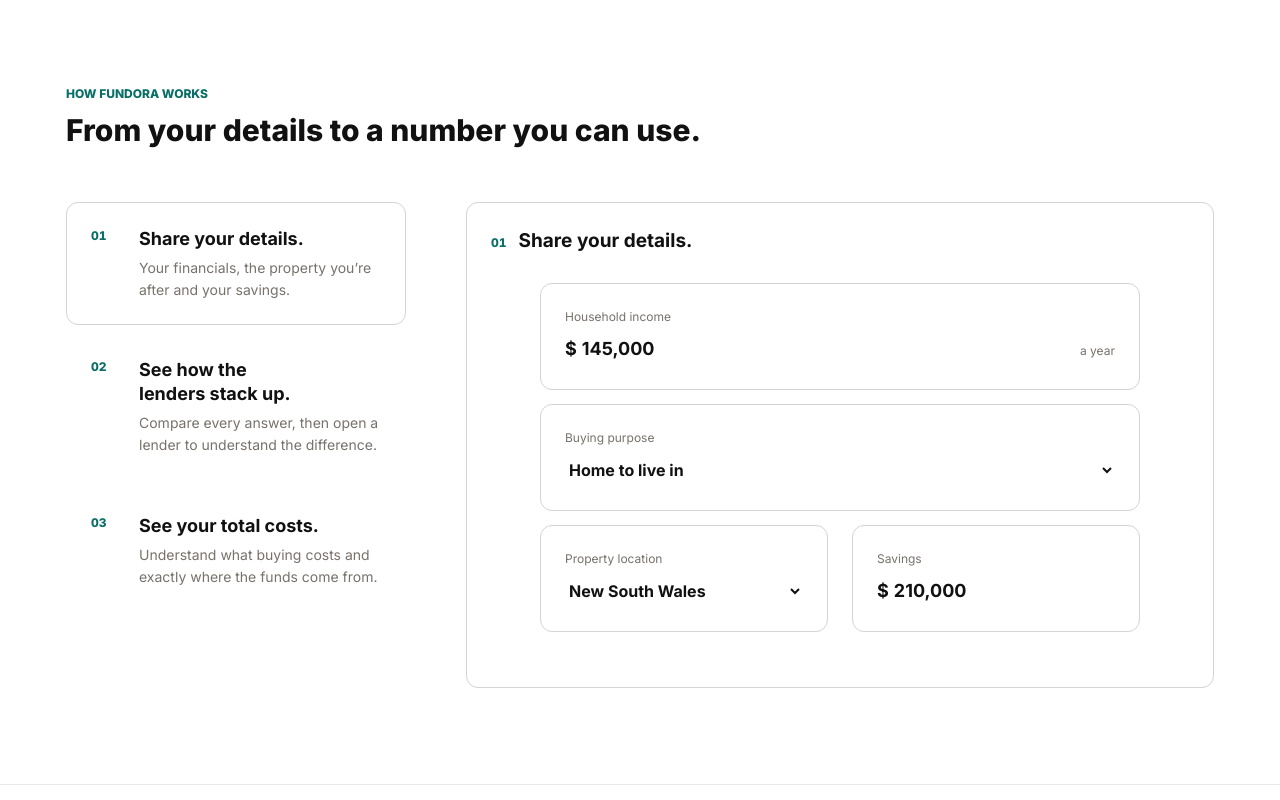
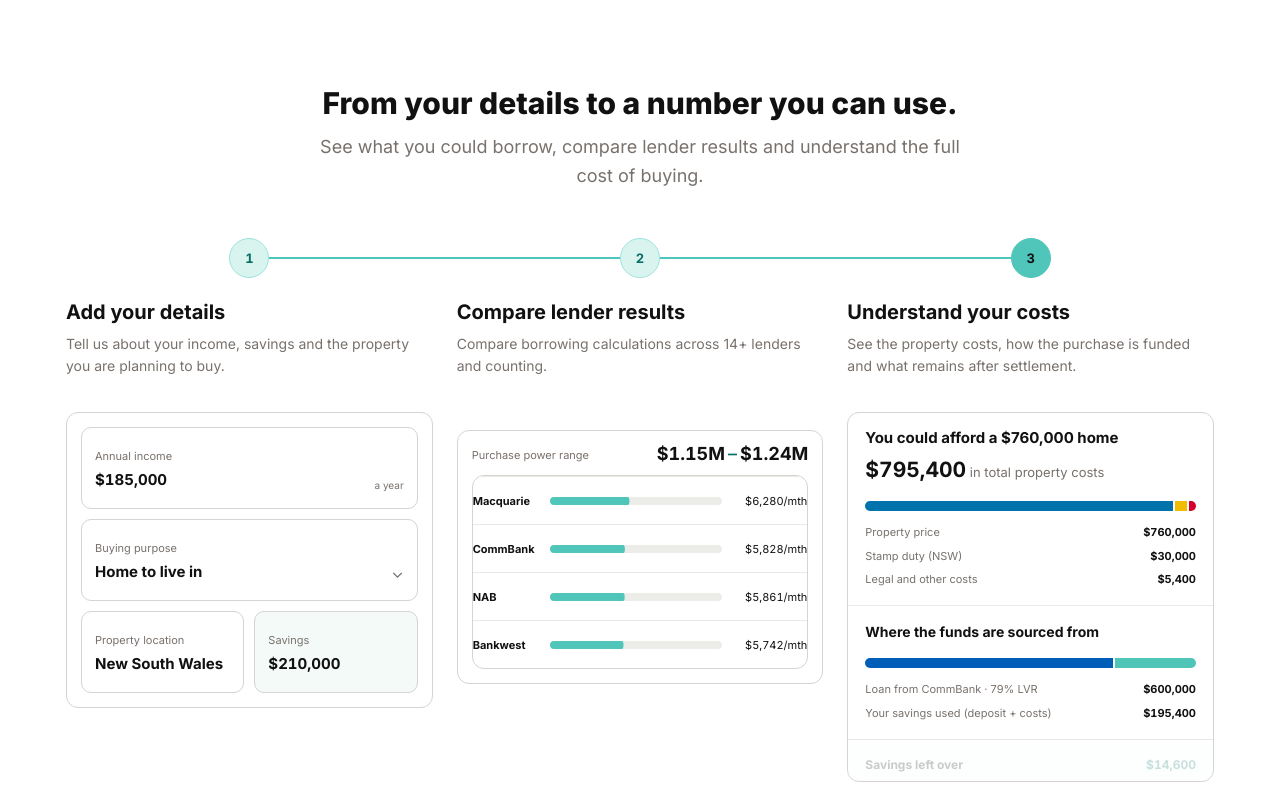
Before and after one commit to grosstoad/fi-design-ideas, a React (Vite) app: page /landing-b in a window 1280 px wide. Shown: the part 1120-1920 px from the top of the page. Built offline with nearby package versions, Linux system fonts and the light colour scheme; a web font is replaced by a local one.

Commit message:
Rebuild landing B walkthrough

```diff
--- a/src/landing-b.css
+++ b/src/landing-b.css
@@ -927,6 +927,308 @@
   text-align: right;
 }
 
+/* Connected three-step walkthrough */
+
+.lpb-how .lpb-section-intro {
+  max-width: 760px;
+  margin-inline: auto;
+  text-align: center;
+}
+
+.lpb-how .lpb-section-intro > p {
+  max-width: 680px;
+  margin: 12px auto 0 !important;
+  color: var(--lpb-muted);
+  font-size: 18px;
+  line-height: 1.6;
+}
+
+.lpb-connected-steps {
+  --lpb-step-progress: 0;
+  position: relative;
+  display: grid;
+  grid-template-columns: repeat(3, minmax(0, 1fr));
+  gap: 24px;
+  margin-top: 48px !important;
+  list-style: none;
+}
+
+.lpb-connected-steps::before,
+.lpb-connected-steps::after {
+  position: absolute;
+  top: 19px;
+  right: 16.666%;
+  left: 16.666%;
+  height: 2px;
+  content: "";
+}
+
+.lpb-connected-steps::before {
+  background: #d6d3d1;
+}
+
+.lpb-connected-steps::after {
+  background: var(--lpb-teal);
+  transform: scaleX(var(--lpb-step-progress));
+  transform-origin: left center;
+  transition: transform 700ms var(--ease-in-out);
+}
+
+.lpb-connected-steps > li {
+  position: relative;
+  min-width: 0;
+}
+
+.lpb-step-marker {
+  position: relative;
+  z-index: 1;
+  display: grid;
+  width: 40px;
+  height: 40px;
+  margin-inline: auto;
+  border: 1px solid #d6d3d1;
+  border-radius: 50%;
+  place-items: center;
+  background: #ffffff;
+  color: var(--lpb-muted);
+  font-size: 13px;
+  font-weight: 700;
+  transition: background-color 220ms var(--ease-out), border-color 220ms var(--ease-out), color 220ms var(--ease-out);
+}
+
+.lpb-connected-steps > li.is-active .lpb-step-marker {
+  border-color: var(--lpb-teal);
+  background: var(--lpb-teal);
+  color: var(--lpb-ink);
+}
+
+.lpb-connected-steps > li.is-complete .lpb-step-marker {
+  border-color: #99e5dc;
+  background: var(--lpb-teal-light);
+  color: var(--lpb-teal-dark);
+}
+
+.lpb-step-column {
+  margin-top: 22px;
+}
+
+.lpb-step-copy {
+  min-height: 112px;
+  text-align: left;
+}
+
+.lpb-step-copy h3 {
+  font-size: 20px;
+  line-height: 1.25;
+}
+
+.lpb-step-copy p {
+  margin-top: 8px !important;
+  color: var(--lpb-muted);
+  font-size: 14px;
+  line-height: 1.55;
+}
+
+.lpb-step-visual {
+  min-height: 350px;
+}
+
+.lpb-input-preview {
+  display: grid;
+  grid-template-columns: repeat(2, minmax(0, 1fr));
+  gap: 10px;
+  padding: 14px;
+  border: 1px solid var(--lpb-line);
+  border-radius: var(--lpb-radius);
+  background: #ffffff;
+}
+
+.lpb-preview-field {
+  position: relative;
+  display: grid;
+  min-height: 82px;
+  align-content: center;
+  gap: 7px;
+  padding: 13px;
+  border: 1px solid var(--lpb-line);
+  border-radius: 10px;
+  background: #ffffff;
+  transition: border-color 180ms var(--ease-out), box-shadow 180ms var(--ease-out), background-color 180ms var(--ease-out);
+}
+
+.lpb-preview-field--wide {
+  grid-column: 1 / -1;
+}
+
+.lpb-preview-field > span:first-child {
+  color: var(--lpb-muted);
+  font-size: 11px;
+}
+
+.lpb-preview-field strong {
+  overflow: hidden;
+  font-size: 15px;
+  line-height: 1.2;
+  text-overflow: ellipsis;
+  white-space: nowrap;
+}
+
+.lpb-preview-field small {
+  position: absolute;
+  right: 13px;
+  bottom: 15px;
+  color: var(--lpb-muted);
+  font-size: 10px;
+}
+
+.lpb-preview-field.is-focused {
+  border-color: var(--lpb-teal);
+  box-shadow: 0 0 0 3px var(--lpb-teal-light);
+}
+
+.lpb-preview-field.is-updated {
+  background: #f4faf8;
+}
+
+.lpb-preview-chevron {
+  position: absolute;
+  right: 13px;
+  bottom: 16px;
+  color: var(--lpb-muted);
+}
+
+.lpb-preview-option {
+  position: absolute;
+  z-index: 3;
+  top: calc(100% + 5px);
+  right: -1px;
+  left: -1px;
+  padding: 12px 13px;
+  border: 1px solid var(--lpb-line);
+  border-radius: 10px;
+  background: #ffffff;
+  color: var(--lpb-ink) !important;
+  font-size: 13px !important;
+  font-weight: 650;
+  box-shadow: 0 10px 24px rgb(17 17 17 / 8%);
+  animation: lpb-preview-option 200ms var(--ease-out) both;
+}
+
+@keyframes lpb-preview-option {
+  from { opacity: 0; transform: translateY(-4px); }
+  to { opacity: 1; transform: translateY(0); }
+}
+
+.lpb-mini-comparison {
+  display: block;
+  overflow: hidden;
+  padding: 14px;
+  border: 1px solid var(--lpb-line);
+  border-radius: var(--lpb-radius);
+  background: #ffffff;
+  opacity: 0.42;
+  transition: opacity 320ms var(--ease-out);
+}
+
+.lpb-mini-comparison.is-revealed {
+  opacity: 1;
+}
+
+.lpb-mini-head {
+  display: flex;
+  align-items: flex-end;
+  justify-content: space-between;
+  gap: 10px;
+  padding-bottom: 12px;
+}
+
+.lpb-mini-head > span {
+  color: var(--lpb-muted);
+  font-size: 11px;
+}
+
+.lpb-mini-head strong {
+  font-size: 18px;
+  line-height: 1;
+  white-space: nowrap;
+}
+
+.lpb-mini-head i {
+  margin-inline: 3px;
+  color: var(--lpb-teal-dark);
+  font-style: normal;
+  font-weight: 500;
+}
+
+.lpb-mini-list {
+  transition: transform 360ms var(--ease-in-out);
+}
+
+.lpb-mini-list.is-scrolling {
+  transform: translateY(-7px);
+}
+
+.lpb-mini-row {
+  display: grid;
+  grid-template-columns: 70px minmax(38px, 1fr) 78px;
+  gap: 7px;
+  min-height: 48px;
+  align-items: center;
+  border-top: 1px solid var(--lpb-line-soft);
+  font-size: 11px;
+}
+
+.lpb-mini-row > strong {
+  overflow: hidden;
+  text-overflow: ellipsis;
+  white-space: nowrap;
+}
+
+.lpb-mini-row > span:last-child {
+  text-align: right;
+  white-space: nowrap;
+}
+
+.lpb-mini-bar {
+  height: 8px;
+  overflow: hidden;
+  border-radius: 999px;
+  background: #ecece8;
+}
+
+.lpb-mini-bar i {
+  display: block;
+  width: 100%;
+  height: 100%;
+  border-radius: inherit;
+  background: var(--lpb-teal);
+  transform: scaleX(0);
+  transform-origin: left center;
+  transition: transform 520ms var(--ease-out);
+}
+
+.lpb-mini-comparison.is-revealed .lpb-mini-bar i {
+  transform: scaleX(var(--lpb-mini-ratio));
+}
+
+[class*="lpb-funds-card--phase-"] .lpb-funds-costs,
+[class*="lpb-funds-card--phase-"] .lpb-funds-funding,
+[class*="lpb-funds-card--phase-"] .lpb-funds-verdict {
+  opacity: 0.22;
+  transform: translateY(5px);
+  transition: opacity 420ms var(--ease-out), transform 420ms var(--ease-out);
+}
+
+.lpb-funds-card--phase-6 .lpb-funds-costs,
+.lpb-funds-card--phase-7 .lpb-funds-costs,
+.lpb-funds-card--phase-8 .lpb-funds-costs,
+.lpb-funds-card--phase-7 .lpb-funds-funding,
+.lpb-funds-card--phase-8 .lpb-funds-funding,
+.lpb-funds-card--phase-8 .lpb-funds-verdict {
+  opacity: 1;
+  transform: translateY(0);
+}
+
 /* Funds */
 
 .lpb-funds-card {
@@ -1288,6 +1590,51 @@
     grid-template-columns: minmax(70px, 1fr) 62px;
   }
 
+  .lpb-connected-steps {
+    grid-template-columns: 1fr;
+    gap: 38px;
+    margin-top: 38px !important;
+  }
+
+  .lpb-connected-steps::before,
+  .lpb-connected-steps::after {
+    top: 20px;
+    right: auto;
+    bottom: 20px;
+    left: 19px;
+    width: 2px;
+    height: auto;
+  }
+
+  .lpb-connected-steps::after {
+    transform: scaleY(var(--lpb-step-progress));
+    transform-origin: center top;
+  }
+
+  .lpb-connected-steps > li {
+    display: grid;
+    grid-template-columns: 40px minmax(0, 1fr);
+    gap: 16px;
+    align-items: start;
+  }
+
+  .lpb-step-marker {
+    margin-inline: 0;
+  }
+
+  .lpb-step-column {
+    margin-top: 3px;
+  }
+
+  .lpb-step-copy {
+    min-height: 0;
+    margin-bottom: 18px;
+  }
+
+  .lpb-step-visual {
+    min-height: 0;
+  }
+
   .lpb-flow {
     grid-template-columns: 1fr;
     gap: 24px;
@@ -1396,6 +1743,22 @@
   .lpb-trust {
     margin-top: 12px !important;
     text-align: center;
+  }
+
+  .lpb-how .lpb-section-intro > p {
+    font-size: 16px;
+  }
+
+  .lpb-connected-steps {
+    gap: 34px;
+  }
+
+  .lpb-input-preview {
+    grid-template-columns: 1fr;
+  }
+
+  .lpb-preview-field--wide {
+    grid-column: auto;
   }
 
   .lpb-footer {
--- a/src/pages/LandingBRangePage.jsx
+++ b/src/pages/LandingBRangePage.jsx
@@ -90,44 +90,6 @@ function fmtIncome(value) {
 
 function fmtRate(value) {
   return `${value.toFixed(2)}%`;
-}
-
-function ResultStat({ label, value, note }) {
-  return (
-    <div className="lpb-detail-stat">
-      <span>{label}</span>
-      <strong className="lpb-num">{value}</strong>
-      {note ? <small>{note}</small> : null}
-    </div>
-  );
-}
-
-function LenderDetail({ result }) {
-  if (!result) return null;
-  return (
-    <div className="lpb-detail-content">
-      <div className="lpb-detail-product">
-        <span className="lpb-lender-dot" style={{ background: result.color }} aria-hidden="true" />
-        <div>
-          <strong>{result.name}</strong>
-          <span>Illustrative variable home loan · Owner-occupier · P&amp;I</span>
-        </div>
-      </div>
-      <div className="lpb-detail-grid">
-        <ResultStat label="Maximum property price" value={fmtMoney(result.maxPropertyPrice)} />
-        <ResultStat label="Loan amount" value={fmtMoney(result.maxLoan)} note={`${Math.round(result.lvr)}% LVR`} />
-        <ResultStat label="Interest rate" value={fmtRate(result.rate)} note="Illustrative" />
-        <ResultStat label="Comparison rate" value={fmtRate(result.comparisonRate)} note="Illustrative" />
-        <ResultStat label="Estimated repayment" value={`${fmtMoney(result.monthlyRepayment)} /mo`} />
-      </div>
-      <p className="lpb-dialog-note">
-        This example does not use your complete financial position or live lender policy.
-      </p>
-      <Link to="/assessment" className="lpb-btn lpb-btn--primary lpb-dialog-cta">
-        Calculate with my details
-      </Link>
-    </div>
-  );
 }
 
 export function RangeModule() {
@@ -375,87 +337,70 @@ function LenderProof() {
   );
 }
 
-function InputPreview() {
-  const [income, setIncome] = useState("145000");
-  const [purpose, setPurpose] = useState("owner");
-  const [state, setState] = useState("NSW");
-  const [savings, setSavings] = useState("210000");
-  const formatInputAmount = (value) => value ? Number(value).toLocaleString("en-AU") : "";
-  const digitsOnly = (value) => value.replace(/\D/g, "");
+function InputPreview({ phase }) {
+  const incomeUpdated = phase >= 2;
+  const purposeOpen = phase === 2;
+  const settled = phase >= 3;
 
   return (
-    <form className="lpb-flow-form" aria-label="Try the example financial and property inputs" onSubmit={(event) => event.preventDefault()}>
-      <label>
-        <span>Household income</span>
-        <span className="lpb-flow-input-affix">
-          <span aria-hidden="true">$</span>
-          <input type="text" inputMode="numeric" pattern="[0-9,]*" value={formatInputAmount(income)} onChange={(event) => setIncome(digitsOnly(event.target.value))} />
-          <small>a year</small>
-        </span>
-      </label>
-      <label>
+    <div className="lpb-input-preview" aria-hidden="true">
+      <div className={`lpb-preview-field lpb-preview-field--wide ${phase === 1 || phase === 2 ? "is-focused" : ""}`}>
+        <span>Annual income</span>
+        <strong className="lpb-num">{incomeUpdated ? "$185,000" : "$145,000"}</strong>
+        <small>a year</small>
+      </div>
+      <div className={`lpb-preview-field lpb-preview-field--wide ${purposeOpen ? "is-open" : ""}`}>
         <span>Buying purpose</span>
-        <select value={purpose} onChange={(event) => setPurpose(event.target.value)}>
-          <option value="owner">Home to live in</option>
-          <option value="investor">Investment property</option>
-        </select>
-      </label>
-      <div className="lpb-flow-field--split">
-        <label>
-          <span>Property location</span>
-          <select value={state} onChange={(event) => setState(event.target.value)}>
-            <option value="NSW">New South Wales</option>
-            <option value="VIC">Victoria</option>
-            <option value="QLD">Queensland</option>
-          </select>
-        </label>
-        <label>
-          <span>Savings</span>
-          <span className="lpb-flow-input-affix">
-            <span aria-hidden="true">$</span>
-            <input type="text" inputMode="numeric" pattern="[0-9,]*" value={formatInputAmount(savings)} onChange={(event) => setSavings(digitsOnly(event.target.value))} />
-          </span>
-        </label>
+        <strong>{settled ? "Home to live in" : "Choose a purpose"}</strong>
+        <span className="lpb-preview-chevron" aria-hidden="true">⌄</span>
+        {purposeOpen ? <span className="lpb-preview-option">Home to live in</span> : null}
       </div>
-    </form>
-  );
-}
-
-function MiniComparison() {
-  const rows = rankResults(resultsForIncome(INCOME_DEFAULT)).slice(0, 4);
-  const [selectedId, setSelectedId] = useState(rows[0].id);
-  const selected = rows.find((row) => row.id === selectedId) ?? rows[0];
-
-  return (
-    <div className="lpb-mini-comparison">
-      <div className="lpb-mini-list" aria-label="Example lender results">
-        {rows.map((row) => (
-          <button key={row.id} type="button" className={row.id === selectedId ? "is-selected" : ""} onClick={() => setSelectedId(row.id)}>
-            <span><span className="lpb-lender-dot" style={{ background: row.color }} aria-hidden="true" />{row.name}</span>
-            <strong className="lpb-num">{fmtPrice(row.maxPropertyPrice)}</strong>
-          </button>
-        ))}
+      <div className="lpb-preview-field">
+        <span>Property location</span>
+        <strong>New South Wales</strong>
       </div>
-      <div className="lpb-mini-detail" aria-live="polite">
-        <span>Selected lender</span>
-        <h4>{selected.name}</h4>
-        <dl>
-          <div><dt>Loan amount</dt><dd className="lpb-num">{fmtPrice(selected.maxLoan)}</dd></div>
-          <div><dt>Rate / comparison</dt><dd className="lpb-num">{fmtRate(selected.rate)} / {fmtRate(selected.comparisonRate)}</dd></div>
-          <div><dt>Estimated monthly</dt><dd className="lpb-num">{fmtMoney(selected.monthlyRepayment)}</dd></div>
-        </dl>
+      <div className={`lpb-preview-field ${settled ? "is-updated" : ""}`}>
+        <span>Savings</span>
+        <strong className="lpb-num">{settled ? "$210,000" : "$180,000"}</strong>
       </div>
     </div>
   );
 }
 
-export function FundsCard({ compact = false, purpose = WORKED_EXAMPLE.purpose }) {
+function MiniComparison({ phase }) {
+  const updated = phase >= 5;
+  const rows = rankResults(resultsForIncome(updated ? 185000 : INCOME_DEFAULT)).slice(0, 4);
+  const values = rows.map((row) => row.maxPropertyPrice);
+  const minimum = Math.min(...values);
+  const maximum = Math.max(...values);
+
+  return (
+    <div className={`lpb-mini-comparison ${phase >= 4 ? "is-revealed" : ""} ${updated ? "is-updated" : ""}`}>
+      <div className="lpb-mini-head">
+        <span>Purchase power range</span>
+        <strong className="lpb-num">{fmtPrice(minimum)}<i>–</i>{fmtPrice(maximum)}</strong>
+      </div>
+      <div className={`lpb-mini-list ${phase === 5 ? "is-scrolling" : ""}`} aria-hidden="true">
+        {rows.map((row) => (
+          <div className="lpb-mini-row" key={row.id}>
+            <strong>{row.name}</strong>
+            <span className="lpb-mini-bar"><i style={{ "--lpb-mini-ratio": barRatio(row.maxPropertyPrice) }} /></span>
+            <span className="lpb-num">{formatMonthlyRepayment(row.monthlyRepayment)}</span>
+          </div>
+        ))}
+      </div>
+      <p className="lpb-sr">Example lender comparison across CommBank, Macquarie, ING and HSBC, including purchase power bars and monthly repayments.</p>
+    </div>
+  );
+}
+
+export function FundsCard({ compact = false, purpose = WORKED_EXAMPLE.purpose, phase = 8 }) {
   const summary = workedExampleSummary();
   const homeLabel = purpose === "investor" ? "investment property" : "home";
 
   return (
-    <div className={`lpb-funds-card ${compact ? "is-compact" : ""}`}>
-      <div className="lpb-funds-zone">
+    <div className={`lpb-funds-card lpb-funds-card--phase-${phase} ${compact ? "is-compact" : ""}`}>
+      <div className="lpb-funds-zone lpb-funds-costs">
         <h3>You could afford a {fmtMoney(WORKED_EXAMPLE.propertyPrice)} {homeLabel}</h3>
         <p className="lpb-funds-total"><strong className="lpb-num">{fmtMoney(summary.totalPropertyCosts)}</strong> in total property costs</p>
         <div className="lpb-segmented-bar" aria-hidden="true">
@@ -469,7 +414,7 @@ export function FundsCard({ compact = false, purpose = WORKED_EXAMPLE.purpose })
           <li><span>Legal and other costs</span><strong className="lpb-num">{fmtMoney(WORKED_EXAMPLE.legalAndOtherCosts)}</strong></li>
         </ul>
       </div>
-      <div className="lpb-funds-zone">
+      <div className="lpb-funds-zone lpb-funds-funding">
         <h4>Where the funds are sourced from</h4>
         <div className="lpb-segmented-bar" aria-hidden="true">
           <span style={{ flexGrow: WORKED_EXAMPLE.loan, background: "#005eb8" }} />
@@ -490,58 +435,91 @@ export function FundsCard({ compact = false, purpose = WORKED_EXAMPLE.purpose })
 
 const FLOW_STEPS = [
   {
-    title: "Share your details.",
-    body: "Your financials, the property you’re after and your savings.",
+    title: "Add your details",
+    body: "Tell us about your income, savings and the property you are planning to buy.",
   },
   {
-    title: "See how the lenders stack up.",
-    body: "Compare every answer, then open a lender to understand the difference.",
+    title: "Compare lender results",
+    body: "Compare borrowing calculations across 14+ lenders and counting.",
   },
   {
-    title: "See your total costs.",
-    body: "Understand what buying costs and exactly where the funds come from.",
+    title: "Understand your costs",
+    body: "See the property costs, how the purchase is funded and what remains after settlement.",
   },
 ];
 
+function useHowItWorksSequence(sectionRef) {
+  const [phase, setPhase] = useState(() => {
+    if (typeof window === "undefined" || typeof window.matchMedia !== "function") return 8;
+    return window.matchMedia("(prefers-reduced-motion: reduce)").matches ? 8 : 0;
+  });
+  const hasPlayed = useRef(false);
+
+  useEffect(() => {
+    const node = sectionRef.current;
+    if (!node || phase === 8 || typeof IntersectionObserver === "undefined") return undefined;
+    const timers = [];
+    const observer = new IntersectionObserver(
+      ([entry]) => {
+        if (!entry.isIntersecting || hasPlayed.current) return;
+        hasPlayed.current = true;
+        observer.disconnect();
+        [200, 850, 1500, 2350, 3350, 4250, 5100, 6100].forEach((delay, index) => {
+          timers.push(window.setTimeout(() => setPhase(index + 1), delay));
+        });
+      },
+      { threshold: 0.2, rootMargin: "0px 0px -10%" }
+    );
+    observer.observe(node);
+    return () => {
+      observer.disconnect();
+      timers.forEach((timer) => window.clearTimeout(timer));
+    };
+  }, [sectionRef]);
+
+  return phase;
+}
+
+function ConnectedStepLine({ phase, children }) {
+  const progress = phase >= 6 ? 1 : phase >= 4 ? 0.5 : 0;
+  return <ol className="lpb-connected-steps" style={{ "--lpb-step-progress": progress }}>{children}</ol>;
+}
+
 function HowItWorks() {
-  const [activeStep, setActiveStep] = useState(0);
+  const sectionRef = useRef(null);
+  const phase = useHowItWorksSequence(sectionRef);
+  const starts = [1, 4, 6];
+  const completes = [4, 6, 8];
 
   return (
-    <section className="lpb-section lpb-how" id="how-it-works" aria-labelledby="lpb-how-title">
+    <section ref={sectionRef} className={`lpb-section lpb-how lpb-how--phase-${phase}`} id="how-it-works" aria-labelledby="lpb-how-title">
       <div className="lpb-wrap">
         <div className="lpb-section-intro lpb-section-intro--compact">
-          <p className="lpb-section-index">How Fundora works</p>
           <h2 className="lpb-h2" id="lpb-how-title">From your details to a number you can use.</h2>
+          <p>See what you could borrow, compare lender results and understand the full cost of buying.</p>
         </div>
-        <div className="lpb-flow">
-          <ol className="lpb-flow-nav">
-            {FLOW_STEPS.map((step, index) => (
-              <li key={step.title}>
-                <button
-                  type="button"
-                  className={activeStep === index ? "is-active" : ""}
-                  aria-pressed={activeStep === index}
-                  aria-controls="lpb-flow-stage"
-                  onClick={() => setActiveStep(index)}
-                >
-                  <span className="lpb-flow-number lpb-num">0{index + 1}</span>
-                  <span><strong>{step.title}</strong><small>{step.body}</small></span>
-                </button>
+        <ConnectedStepLine phase={phase}>
+          {FLOW_STEPS.map((step, index) => {
+            const active = phase >= starts[index] && phase < completes[index];
+            const completed = phase >= completes[index];
+            return (
+              <li className={`${active ? "is-active" : ""} ${completed ? "is-complete" : ""}`} key={step.title}>
+                <span className="lpb-step-marker lpb-num">{index + 1}</span>
+                <article className="lpb-step-column">
+                  <div className="lpb-step-copy">
+                    <h3>{step.title}</h3>
+                    <p>{step.body}</p>
+                  </div>
+                  <div className="lpb-step-visual">
+                    {index === 0 ? <InputPreview phase={phase} /> : null}
+                    {index === 1 ? <MiniComparison phase={phase} /> : null}
+                    {index === 2 ? <FundsCard compact phase={phase} /> : null}
+                  </div>
+                </article>
               </li>
-            ))}
-          </ol>
-          <div className="lpb-flow-stage" id="lpb-flow-stage" aria-live="polite">
-            <div className="lpb-flow-stage-head">
-              <span className="lpb-num">0{activeStep + 1}</span>
-              <strong>{FLOW_STEPS[activeStep].title}</strong>
-            </div>
-            <div className="lpb-flow-stage-content" key={activeStep}>
-              {activeStep === 0 ? <InputPreview /> : null}
-              {activeStep === 1 ? <MiniComparison /> : null}
-              {activeStep === 2 ? <FundsCard compact /> : null}
-            </div>
-          </div>
-        </div>
+            );
+          })}
+        </ConnectedStepLine>
       </div>
     </section>
   );
```
Also changed, not shown: 2 other files (tests, documents, lock files or other folders).
